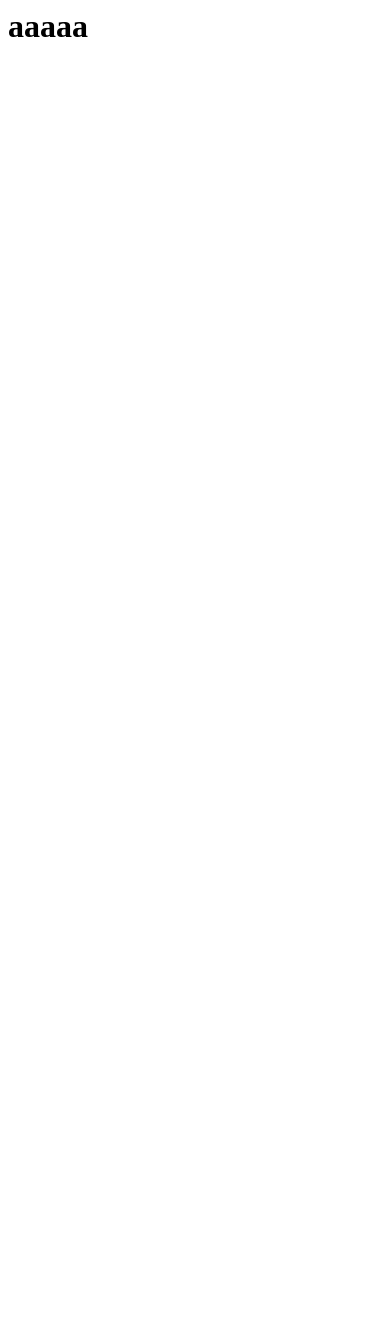
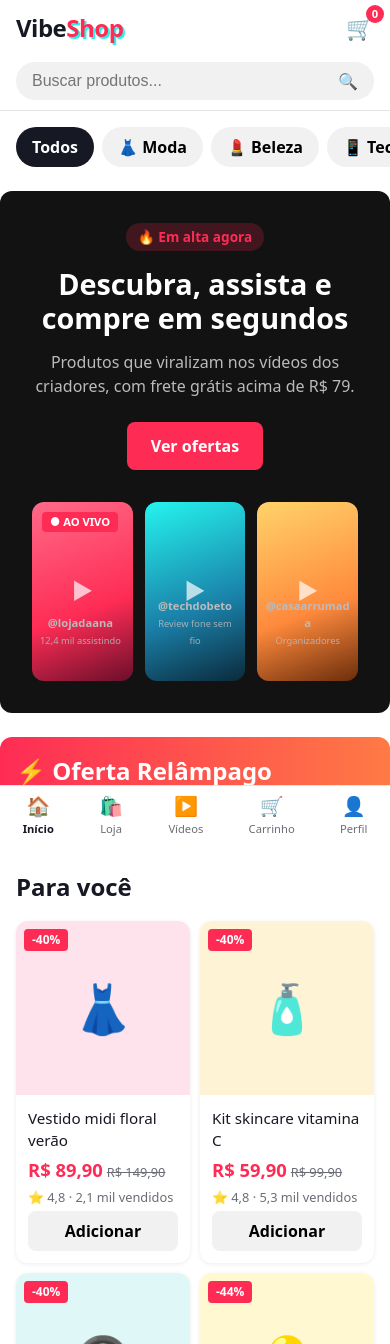
Before and after one commit to jojofragoso/-curso.web.design.responsivo.templates.sem.framework, a plain HTML site: page index.html in a window 390 px wide. Shown: the top 1344 px of the page. Before the commit the page ends 844 px from the top, so only its background shows below. Drawn offline with Linux system fonts and the light colour scheme.

Commit message:
Template de loja social responsiva (HTML/CSS/JS puro)
Co-Authored-By: Claude Opus 5.5 <noreply@anthropic.com>
Claude-Session: https://claude.ai/code/session_01PEAjcmfGqbXpGDvXSpioZA

```diff
--- /dev/null
+++ b/css/style.css
@@ -0,0 +1,173 @@
+/* ========== VARIÁVEIS ========== */
+:root {
+  --rosa: #fe2c55;
+  --ciano: #25f4ee;
+  --escuro: #121212;
+  --cinza: #f1f1f2;
+  --texto: #161823;
+  --texto-suave: #6b6d76;
+  --raio: 12px;
+}
+
+/* ========== RESET ========== */
+*, *::before, *::after { box-sizing: border-box; margin: 0; padding: 0; }
+html { scroll-behavior: smooth; }
+body {
+  font-family: system-ui, -apple-system, "Segoe UI", Roboto, sans-serif;
+  color: var(--texto);
+  background: #fff;
+  line-height: 1.5;
+}
+a { color: inherit; text-decoration: none; }
+button { font: inherit; cursor: pointer; border: none; background: none; }
+
+.container { width: 100%; max-width: 1200px; margin: 0 auto; padding: 0 16px; }
+
+/* ========== CABEÇALHO ========== */
+.topo {
+  position: sticky; top: 0; z-index: 50;
+  background: #fff; border-bottom: 1px solid #e5e5e5;
+}
+.topo__conteudo { display: flex; align-items: center; gap: 16px; height: 64px; }
+.logo { font-size: 1.5rem; font-weight: 800; letter-spacing: -0.5px; }
+.logo span { color: var(--rosa); text-shadow: 2px 2px 0 var(--ciano); }
+
+.busca { flex: 1; display: flex; max-width: 520px; background: var(--cinza); border-radius: 999px; overflow: hidden; }
+.busca input { flex: 1; border: none; background: transparent; padding: 10px 16px; font-size: 1rem; outline: none; min-width: 0; }
+.busca button { padding: 0 16px; }
+
+.topo__acoes { display: flex; align-items: center; gap: 12px; margin-left: auto; }
+.topo__link { font-weight: 600; }
+.carrinho-btn { position: relative; font-size: 1.4rem; }
+.contador {
+  position: absolute; top: -6px; right: -10px;
+  background: var(--rosa); color: #fff; font-size: .7rem; font-weight: 700;
+  min-width: 18px; height: 18px; border-radius: 999px; display: grid; place-items: center;
+}
+
+/* ========== CATEGORIAS ========== */
+.categorias { display: flex; gap: 8px; overflow-x: auto; padding-top: 16px; padding-bottom: 8px; scrollbar-width: none; }
+.categorias::-webkit-scrollbar { display: none; }
+.chip { white-space: nowrap; padding: 8px 16px; border-radius: 999px; background: var(--cinza); font-weight: 600; transition: .2s; }
+.chip:hover { background: #e3e3e4; }
+.chip.ativo { background: var(--texto); color: #fff; }
+
+/* ========== HERO ========== */
+.hero {
+  display: grid; grid-template-columns: 1fr 1fr; gap: 32px; align-items: center;
+  margin-top: 16px; padding-top: 32px; padding-bottom: 32px;
+  background: var(--escuro); color: #fff; border-radius: var(--raio);
+}
+.hero > * { min-width: 0; }
+.hero__texto { padding-left: 16px; }
+.selo { display: inline-block; background: rgba(254,44,85,.2); color: var(--rosa); padding: 4px 12px; border-radius: 999px; font-weight: 700; font-size: .85rem; }
+.hero h1 { font-size: clamp(1.8rem, 4vw, 2.8rem); line-height: 1.15; margin: 16px 0; }
+.hero p { color: #bbb; margin-bottom: 24px; }
+
+.hero__videos { display: flex; gap: 12px; justify-content: center; padding-right: 16px; }
+.video-card {
+  position: relative; flex: 1; max-width: 160px; aspect-ratio: 9 / 16;
+  border-radius: var(--raio); padding: 12px; display: flex; align-items: flex-end;
+  font-weight: 700; font-size: .85rem; overflow: hidden;
+}
+.video-card small { font-weight: 400; opacity: .85; }
+.video-card p { min-width: 0; overflow-wrap: anywhere; position: relative; z-index: 1; }
+.video-card::after { content: "▶"; position: absolute; top: 50%; left: 50%; transform: translate(-50%,-50%); font-size: 2rem; opacity: .7; }
+.v1 { background: linear-gradient(160deg, #ff6a88, #fe2c55 60%, #6a0f2a); }
+.v2 { background: linear-gradient(160deg, #25f4ee, #1a7fa8 60%, #0b2a3b); transform: translateY(-16px); }
+.v3 { background: linear-gradient(160deg, #ffd36a, #ff8a3d 60%, #6b2d0b); }
+.ao-vivo { position: absolute; top: 10px; left: 10px; background: var(--rosa); padding: 2px 8px; border-radius: 4px; font-size: .7rem; }
+
+/* ========== BOTÕES ========== */
+.btn { display: inline-block; padding: 12px 24px; border-radius: 8px; font-weight: 700; transition: .2s; }
+.btn--primario { background: var(--rosa); color: #fff; }
+.btn--primario:hover { filter: brightness(1.1); }
+.btn--largo { width: 100%; }
+
+/* ========== OFERTA RELÂMPAGO ========== */
+.relampago {
+  display: flex; justify-content: space-between; align-items: center; flex-wrap: wrap; gap: 8px;
+  margin-top: 24px; padding-top: 16px; padding-bottom: 16px;
+  background: linear-gradient(90deg, var(--rosa), #ff7a45); color: #fff; border-radius: var(--raio);
+}
+.relampago strong { background: rgba(0,0,0,.25); padding: 4px 10px; border-radius: 6px; font-variant-numeric: tabular-nums; }
+
+/* ========== GRADE DE PRODUTOS ========== */
+.titulo-secao { margin: 32px 0 16px; }
+.grade { display: grid; grid-template-columns: repeat(auto-fill, minmax(200px, 1fr)); gap: 16px; padding-bottom: 48px; }
+
+.produto { border-radius: var(--raio); overflow: hidden; background: #fff; box-shadow: 0 1px 4px rgba(0,0,0,.08); display: flex; flex-direction: column; transition: transform .2s, box-shadow .2s; }
+.produto:hover { transform: translateY(-4px); box-shadow: 0 8px 20px rgba(0,0,0,.12); }
+.produto__img { aspect-ratio: 1; display: grid; place-items: center; font-size: 4rem; position: relative; }
+.produto__desconto { position: absolute; top: 8px; left: 8px; background: var(--rosa); color: #fff; font-size: .75rem; font-weight: 700; padding: 2px 8px; border-radius: 4px; }
+.produto__info { padding: 12px; display: flex; flex-direction: column; gap: 4px; flex: 1; }
+.produto__nome { font-size: .95rem; font-weight: 500; display: -webkit-box; -webkit-line-clamp: 2; -webkit-box-orient: vertical; overflow: hidden; }
+.produto__preco { color: var(--rosa); font-size: 1.15rem; font-weight: 800; }
+.produto__antigo { color: var(--texto-suave); text-decoration: line-through; font-size: .8rem; font-weight: 400; margin-left: 4px; }
+.produto__meta { color: var(--texto-suave); font-size: .8rem; }
+.produto__btn { margin-top: auto; padding: 8px; border-radius: 8px; background: var(--cinza); font-weight: 700; transition: .2s; }
+.produto__btn:hover { background: var(--rosa); color: #fff; }
+
+/* ========== CARRINHO ========== */
+.carrinho {
+  position: fixed; top: 0; right: 0; z-index: 100;
+  width: min(380px, 100%); height: 100%; background: #fff;
+  display: flex; flex-direction: column;
+  transform: translateX(100%); transition: transform .3s;
+}
+.carrinho.aberto { transform: translateX(0); }
+.carrinho__topo { display: flex; justify-content: space-between; align-items: center; padding: 16px; border-bottom: 1px solid #eee; }
+.carrinho__topo button { font-size: 1.2rem; }
+.carrinho__lista { list-style: none; flex: 1; overflow-y: auto; padding: 16px; display: flex; flex-direction: column; gap: 12px; }
+.carrinho__lista li { display: flex; gap: 12px; align-items: center; }
+.carrinho__lista .emoji { font-size: 2rem; width: 48px; height: 48px; display: grid; place-items: center; background: var(--cinza); border-radius: 8px; }
+.carrinho__lista .nome { flex: 1; font-size: .9rem; }
+.carrinho__lista .remover { color: var(--texto-suave); }
+.carrinho__vazio { color: var(--texto-suave); text-align: center; margin-top: 32px; }
+.carrinho__rodape { padding: 16px; border-top: 1px solid #eee; display: flex; flex-direction: column; gap: 12px; }
+
+.sombra { position: fixed; inset: 0; background: rgba(0,0,0,.5); z-index: 90; opacity: 0; pointer-events: none; transition: .3s; }
+.sombra.visivel { opacity: 1; pointer-events: auto; }
+
+/* ========== RODAPÉ ========== */
+.rodape { background: var(--escuro); color: #ccc; padding: 40px 0; }
+.rodape__grade { display: grid; grid-template-columns: 2fr 1fr 1fr; gap: 24px; }
+.rodape .logo { color: #fff; }
+.rodape h4 { color: #fff; margin-bottom: 8px; }
+.rodape__grade a:not(.logo) { display: block; padding: 2px 0; }
+.rodape__grade a:hover { color: #fff; }
+
+/* ========== NAV MOBILE ========== */
+.nav-mobile { display: none; }
+
+/* ========== RESPONSIVO ========== */
+@media (max-width: 900px) {
+  .hero { grid-template-columns: 1fr; text-align: center; }
+  .hero__texto { padding: 0 16px; }
+  .hero__videos { padding: 0 16px; }
+}
+
+@media (max-width: 600px) {
+  .topo__conteudo { flex-wrap: wrap; height: auto; padding-top: 10px; padding-bottom: 10px; }
+  .busca { order: 3; flex-basis: 100%; max-width: none; }
+  .topo__link { display: none; }
+
+  .grade { grid-template-columns: repeat(2, 1fr); gap: 10px; }
+  .produto__img { font-size: 3rem; }
+  .v2 { transform: none; }
+  .video-card { font-size: .7rem; padding: 8px; }
+  .video-card::after { font-size: 1.4rem; }
+
+  .rodape { padding-bottom: 90px; }
+  .rodape__grade { grid-template-columns: 1fr 1fr; }
+  .rodape__grade > div:first-child { grid-column: 1 / -1; }
+
+  .nav-mobile {
+    display: flex; justify-content: space-around;
+    position: fixed; bottom: 0; left: 0; right: 0; z-index: 60;
+    background: #fff; border-top: 1px solid #e5e5e5; padding: 6px 0;
+  }
+  .nav-mobile a { display: flex; flex-direction: column; align-items: center; font-size: 1.2rem; }
+  .nav-mobile span { font-size: .7rem; color: var(--texto-suave); }
+  .nav-mobile a.ativo span { color: var(--texto); font-weight: 700; }
+}
--- a/index.html
+++ b/index.html
@@ -1 +1,106 @@
-<h1>aaaaa</h1>
+<!DOCTYPE html>
+<html lang="pt-BR">
+<head>
+  <meta charset="UTF-8">
+  <meta name="viewport" content="width=device-width, initial-scale=1.0">
+  <title>VibeShop — Loja Social</title>
+  <link rel="stylesheet" href="css/style.css">
+</head>
+<body>
+
+  <!-- CABEÇALHO -->
+  <header class="topo">
+    <div class="container topo__conteudo">
+      <a href="#" class="logo">Vibe<span>Shop</span></a>
+
+      <form class="busca" role="search" onsubmit="return false">
+        <input type="search" id="busca" placeholder="Buscar produtos..." aria-label="Buscar produtos">
+        <button type="submit" aria-label="Buscar">🔍</button>
+      </form>
+
+      <nav class="topo__acoes">
+        <a href="#" class="topo__link">Entrar</a>
+        <button class="carrinho-btn" id="abrirCarrinho" aria-label="Abrir carrinho">
+          🛒 <span class="contador" id="contador">0</span>
+        </button>
+      </nav>
+    </div>
+  </header>
+
+  <main>
+    <!-- CATEGORIAS -->
+    <section class="container categorias" aria-label="Categorias">
+      <button class="chip ativo" data-cat="todos">Todos</button>
+      <button class="chip" data-cat="moda">👗 Moda</button>
+      <button class="chip" data-cat="beleza">💄 Beleza</button>
+      <button class="chip" data-cat="tech">📱 Tech</button>
+      <button class="chip" data-cat="casa">🏠 Casa</button>
+      <button class="chip" data-cat="fitness">💪 Fitness</button>
+    </section>
+
+    <!-- DESTAQUE / HERO -->
+    <section class="container hero">
+      <div class="hero__texto">
+        <span class="selo">🔥 Em alta agora</span>
+        <h1>Descubra, assista e compre em segundos</h1>
+        <p>Produtos que viralizam nos vídeos dos criadores, com frete grátis acima de R$ 79.</p>
+        <a href="#produtos" class="btn btn--primario">Ver ofertas</a>
+      </div>
+      <div class="hero__videos">
+        <article class="video-card v1"><span class="ao-vivo">● AO VIVO</span><p>@lojadaana<br><small>12,4 mil assistindo</small></p></article>
+        <article class="video-card v2"><p>@techdobeto<br><small>Review fone sem fio</small></p></article>
+        <article class="video-card v3"><p>@casaarrumada<br><small>Organizadores</small></p></article>
+      </div>
+    </section>
+
+    <!-- OFERTA RELÂMPAGO -->
+    <section class="container relampago">
+      <h2>⚡ Oferta Relâmpago</h2>
+      <p>Termina em <strong id="cronometro">00:00:00</strong></p>
+    </section>
+
+    <!-- PRODUTOS -->
+    <section class="container" id="produtos">
+      <h2 class="titulo-secao">Para você</h2>
+      <div class="grade" id="grade"></div>
+    </section>
+  </main>
+
+  <!-- CARRINHO LATERAL -->
+  <aside class="carrinho" id="carrinho" aria-label="Carrinho">
+    <div class="carrinho__topo">
+      <h3>Seu carrinho</h3>
+      <button id="fecharCarrinho" aria-label="Fechar">✕</button>
+    </div>
+    <ul class="carrinho__lista" id="listaCarrinho"></ul>
+    <div class="carrinho__rodape">
+      <p>Total: <strong id="total">R$ 0,00</strong></p>
+      <button class="btn btn--primario btn--largo">Finalizar compra</button>
+    </div>
+  </aside>
+  <div class="sombra" id="sombra"></div>
+
+  <!-- RODAPÉ -->
+  <footer class="rodape">
+    <div class="container rodape__grade">
+      <div>
+        <a href="#" class="logo">Vibe<span>Shop</span></a>
+        <p>Template de estudo — web design responsivo sem framework.</p>
+      </div>
+      <div><h4>Ajuda</h4><a href="#">Trocas</a><a href="#">Entrega</a><a href="#">Pagamento</a></div>
+      <div><h4>Vender</h4><a href="#">Seja vendedor</a><a href="#">Seja criador</a></div>
+    </div>
+  </footer>
+
+  <!-- NAVEGAÇÃO INFERIOR (MOBILE) -->
+  <nav class="nav-mobile">
+    <a href="#" class="ativo">🏠<span>Início</span></a>
+    <a href="#produtos">🛍️<span>Loja</span></a>
+    <a href="#">▶️<span>Vídeos</span></a>
+    <a href="#" id="carrinhoMobile">🛒<span>Carrinho</span></a>
+    <a href="#">👤<span>Perfil</span></a>
+  </nav>
+
+  <script src="js/script.js"></script>
+</body>
+</html>
--- /dev/null
+++ b/js/script.js
@@ -0,0 +1,127 @@
+// ===== DADOS DOS PRODUTOS =====
+const produtos = [
+  { id: 1, nome: "Vestido midi floral verão", preco: 89.9, antigo: 149.9, emoji: "👗", cor: "#ffe3ec", cat: "moda", vendidos: "2,1 mil" },
+  { id: 2, nome: "Kit skincare vitamina C", preco: 59.9, antigo: 99.9, emoji: "🧴", cor: "#fff3d6", cat: "beleza", vendidos: "5,3 mil" },
+  { id: 3, nome: "Fone de ouvido Bluetooth sem fio", preco: 119.9, antigo: 199.9, emoji: "🎧", cor: "#dff8f7", cat: "tech", vendidos: "8,7 mil" },
+  { id: 4, nome: "Luminária LED de mesa", preco: 45.0, antigo: 79.9, emoji: "💡", cor: "#fff8d1", cat: "casa", vendidos: "1,4 mil" },
+  { id: 5, nome: "Garrafa térmica 1L", preco: 39.9, antigo: 69.9, emoji: "🥤", cor: "#e3f0ff", cat: "fitness", vendidos: "3,9 mil" },
+  { id: 6, nome: "Tênis casual branco", preco: 159.9, antigo: 249.9, emoji: "👟", cor: "#eeeeee", cat: "moda", vendidos: "980" },
+  { id: 7, nome: "Paleta de sombras 12 cores", preco: 49.9, antigo: 89.9, emoji: "🎨", cor: "#f3e5ff", cat: "beleza", vendidos: "2,7 mil" },
+  { id: 8, nome: "Smartwatch fitness", preco: 179.9, antigo: 299.9, emoji: "⌚", cor: "#e2e8f0", cat: "tech", vendidos: "4,2 mil" },
+  { id: 9, nome: "Organizador de gavetas (kit 6)", preco: 34.9, antigo: 59.9, emoji: "🗂️", cor: "#e8f7e4", cat: "casa", vendidos: "6,0 mil" },
+  { id: 10, nome: "Tapete de yoga antiderrapante", preco: 69.9, antigo: 119.9, emoji: "🧘", cor: "#e0f7f1", cat: "fitness", vendidos: "1,1 mil" },
+  { id: 11, nome: "Óculos de sol retrô", preco: 29.9, antigo: 59.9, emoji: "🕶️", cor: "#fde2d4", cat: "moda", vendidos: "7,5 mil" },
+  { id: 12, nome: "Carregador portátil 10000mAh", preco: 79.9, antigo: 129.9, emoji: "🔋", cor: "#e3fbe3", cat: "tech", vendidos: "3,3 mil" },
+];
+
+const brl = (v) => v.toLocaleString("pt-BR", { style: "currency", currency: "BRL" });
+
+// ===== RENDERIZAÇÃO DA GRADE =====
+const grade = document.getElementById("grade");
+let categoriaAtual = "todos";
+let termoBusca = "";
+
+function renderizarProdutos() {
+  const lista = produtos.filter((p) =>
+    (categoriaAtual === "todos" || p.cat === categoriaAtual) &&
+    p.nome.toLowerCase().includes(termoBusca)
+  );
+
+  if (lista.length === 0) {
+    grade.innerHTML = `<p class="carrinho__vazio">Nenhum produto encontrado.</p>`;
+    return;
+  }
+
+  grade.innerHTML = lista.map((p) => {
+    const desconto = Math.round((1 - p.preco / p.antigo) * 100);
+    return `
+      <article class="produto">
+        <div class="produto__img" style="background:${p.cor}">
+          <span class="produto__desconto">-${desconto}%</span>${p.emoji}
+        </div>
+        <div class="produto__info">
+          <h3 class="produto__nome">${p.nome}</h3>
+          <p class="produto__preco">${brl(p.preco)}<span class="produto__antigo">${brl(p.antigo)}</span></p>
+          <p class="produto__meta">⭐ 4,8 · ${p.vendidos} vendidos</p>
+          <button class="produto__btn" data-id="${p.id}">Adicionar</button>
+        </div>
+      </article>`;
+  }).join("");
+}
+
+// ===== FILTROS =====
+document.querySelectorAll(".chip").forEach((chip) => {
+  chip.addEventListener("click", () => {
+    document.querySelector(".chip.ativo").classList.remove("ativo");
+    chip.classList.add("ativo");
+    categoriaAtual = chip.dataset.cat;
+    renderizarProdutos();
+  });
+});
+
+document.getElementById("busca").addEventListener("input", (e) => {
+  termoBusca = e.target.value.trim().toLowerCase();
+  renderizarProdutos();
+});
+
+// ===== CARRINHO =====
+const carrinho = [];
+const elCarrinho = document.getElementById("carrinho");
+const elSombra = document.getElementById("sombra");
+
+function abrirCarrinho() { elCarrinho.classList.add("aberto"); elSombra.classList.add("visivel"); }
+function fecharCarrinho() { elCarrinho.classList.remove("aberto"); elSombra.classList.remove("visivel"); }
+
+document.getElementById("abrirCarrinho").addEventListener("click", abrirCarrinho);
+document.getElementById("carrinhoMobile").addEventListener("click", (e) => { e.preventDefault(); abrirCarrinho(); });
+document.getElementById("fecharCarrinho").addEventListener("click", fecharCarrinho);
+elSombra.addEventListener("click", fecharCarrinho);
+
+grade.addEventListener("click", (e) => {
+  const btn = e.target.closest(".produto__btn");
+  if (!btn) return;
+  const produto = produtos.find((p) => p.id === Number(btn.dataset.id));
+  carrinho.push(produto);
+  btn.textContent = "✓ Adicionado";
+  setTimeout(() => (btn.textContent = "Adicionar"), 1200);
+  atualizarCarrinho();
+});
+
+document.getElementById("listaCarrinho").addEventListener("click", (e) => {
+  const btn = e.target.closest(".remover");
+  if (!btn) return;
+  carrinho.splice(Number(btn.dataset.indice), 1);
+  atualizarCarrinho();
+});
+
+function atualizarCarrinho() {
+  document.getElementById("contador").textContent = carrinho.length;
+  const lista = document.getElementById("listaCarrinho");
+  lista.innerHTML = carrinho.length
+    ? carrinho.map((p, i) => `
+        <li>
+          <span class="emoji">${p.emoji}</span>
+          <span class="nome">${p.nome}<br><strong>${brl(p.preco)}</strong></span>
+          <button class="remover" data-indice="${i}" aria-label="Remover">🗑️</button>
+        </li>`).join("")
+    : `<p class="carrinho__vazio">Seu carrinho está vazio.</p>`;
+  const total = carrinho.reduce((soma, p) => soma + p.preco, 0);
+  document.getElementById("total").textContent = brl(total);
+}
+
+// ===== CRONÔMETRO DA OFERTA =====
+const fimOferta = Date.now() + 3 * 60 * 60 * 1000; // 3 horas
+const cronometro = document.getElementById("cronometro");
+function atualizarCronometro() {
+  const resto = Math.max(0, fimOferta - Date.now());
+  const h = String(Math.floor(resto / 3600000)).padStart(2, "0");
+  const m = String(Math.floor((resto % 3600000) / 60000)).padStart(2, "0");
+  const s = String(Math.floor((resto % 60000) / 1000)).padStart(2, "0");
+  cronometro.textContent = `${h}:${m}:${s}`;
+}
+setInterval(atualizarCronometro, 1000);
+
+// ===== INICIALIZAÇÃO =====
+renderizarProdutos();
+atualizarCarrinho();
+atualizarCronometro();
```
